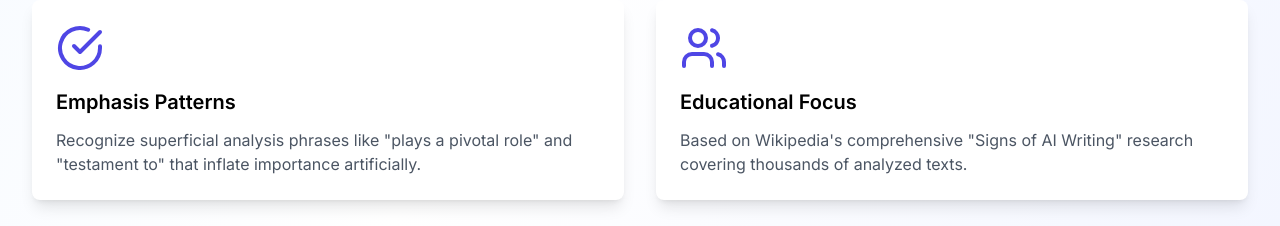
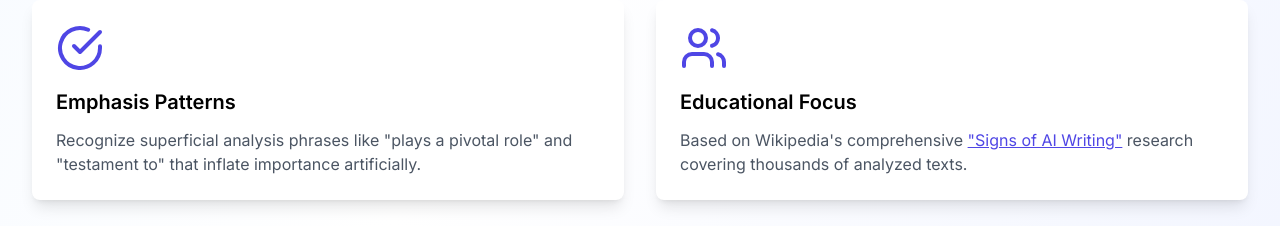
Before and after one commit to Habari2026/ai-writing-detector, a Next.js app: page / in a window 1280 px wide. Shown: the part 1500-1726 px from the top of the page. Built offline with nearby package versions, Linux system fonts and the light colour scheme.

Commit message:
Add files via upload

```diff
--- a/app/page.js
+++ b/app/page.js
@@ -138,8 +138,16 @@ export default function Home() {
               <Users className="w-12 h-12 text-indigo-600 mb-4" />
               <h3 className="text-xl font-semibold mb-3">Educational Focus</h3>
               <p className="text-gray-600">
-                Based on Wikipedia's comprehensive "Signs of AI Writing" research covering
-                thousands of analyzed texts.
+                Based on Wikipedia's comprehensive{' '}
+                <a
+                  href="https://en.wikipedia.org/wiki/Wikipedia:Signs_of_AI_writing"
+                  target="_blank"
+                  rel="noopener noreferrer"
+                  className="text-indigo-600 hover:text-indigo-800 underline"
+                >
+                  "Signs of AI Writing"
+                </a>{' '}
+                research covering thousands of analyzed texts.
               </p>
             </div>
           </div>
```
